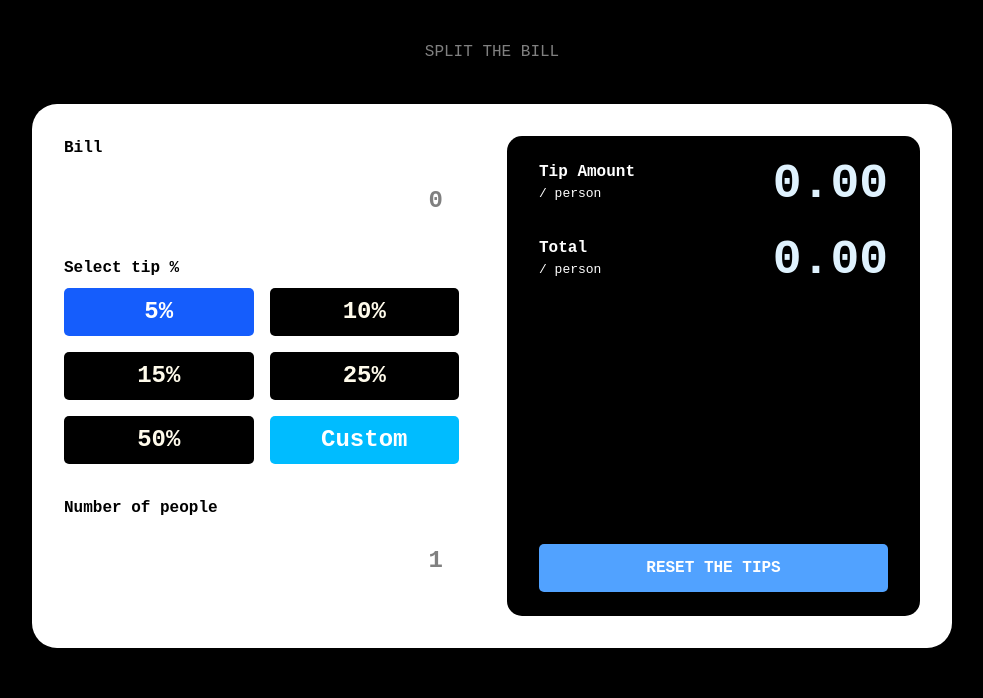
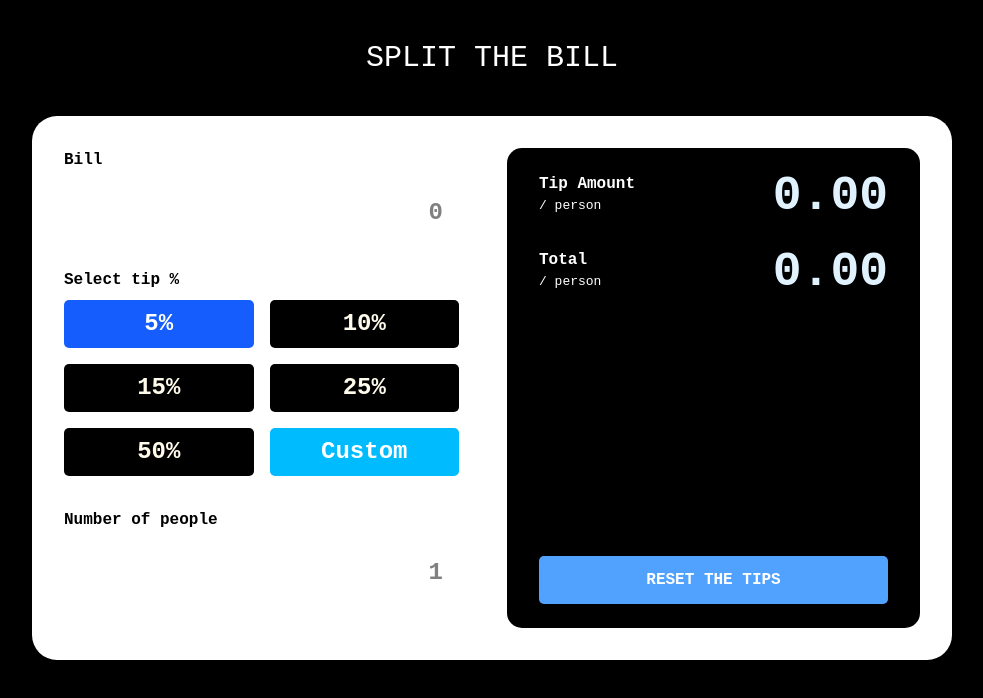
Before and after one commit to simonecontidev/split-the-bill-react-app, a React (Vite) app: page / in a window 1280 px wide. Shown: the top 698 px of the page, without its empty margins (148-1131 px from the left). Built offline with nearby package versions, Linux system fonts and the light colour scheme.

Commit message:
h1 detail
Signed-off-by: simonecontidev <barriotropical@gmail.com>

```diff
--- a/src/App.tsx
+++ b/src/App.tsx
@@ -6,7 +6,7 @@ function App() {
   return (
     <>
     <div className="flex justify-center my-10">
-      <h1 className='uppercase'>Split the Bill</h1>
+      <h1 className='uppercase text-3xl text-white'>Split the Bill</h1>
     </div>
     <Calculator />
     </>
```
